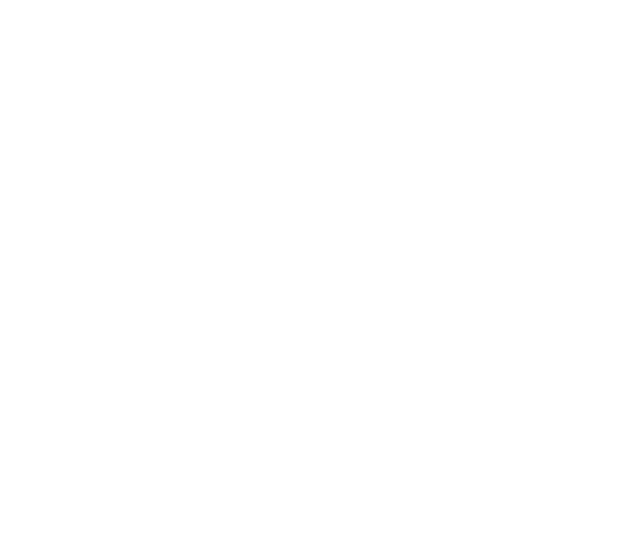
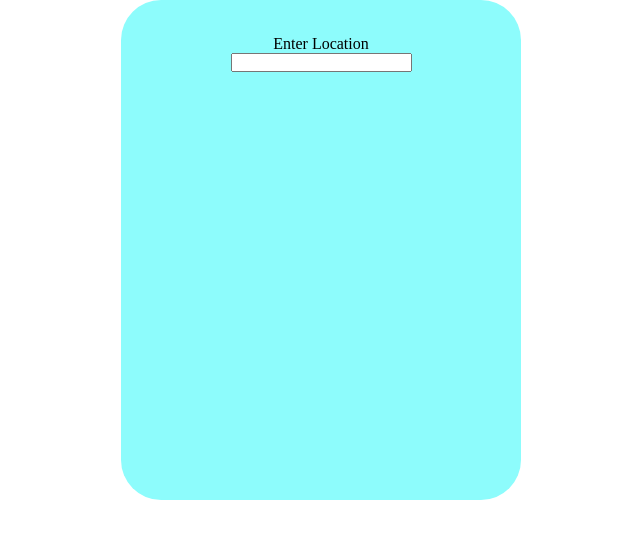
Before and after one commit to Th0masB20/Should-I-play-tennis, a plain HTML site: page index.html in a window 1280 px wide. Shown: the whole page, without its empty margins (319-959 px from the left). Drawn offline with Linux system fonts and the light colour scheme.

Commit message:
Added basic Weather card Added the search bar for future search posibilities and background color

```diff
--- a/index.html
+++ b/index.html
@@ -8,6 +8,11 @@
     <script src="myJs.js"></script>
 </head>
 <body>
-
+    <div class="weatherCard">
+        <div class="searchItems">
+            <p>Enter Location</p>
+            <input class="searchBar" type="text">
+        </div>
+    </div>
 </body>
 </html>
--- a/style.css
+++ b/style.css
@@ -0,0 +1,30 @@
+*{
+    box-sizing:border-box;
+    padding:0;
+    margin:0;
+}
+
+.searchItems{
+    display:flex;
+    flex-direction: column;
+    justify-content: flex-start;
+    align-items: center;
+    margin-top:35px
+}
+
+.weatherCard
+{
+    display:flex;
+    flex-direction: column;
+    justify-content: flex-start;
+    align-items: center;
+
+    margin:auto;
+    background-color: rgb(141, 252, 252);
+    width:400px;
+    height:500px;
+    border-radius:40px;
+}
+
+.weatherCard > input{
+}
```
Also changed, not shown: 1 other file.
